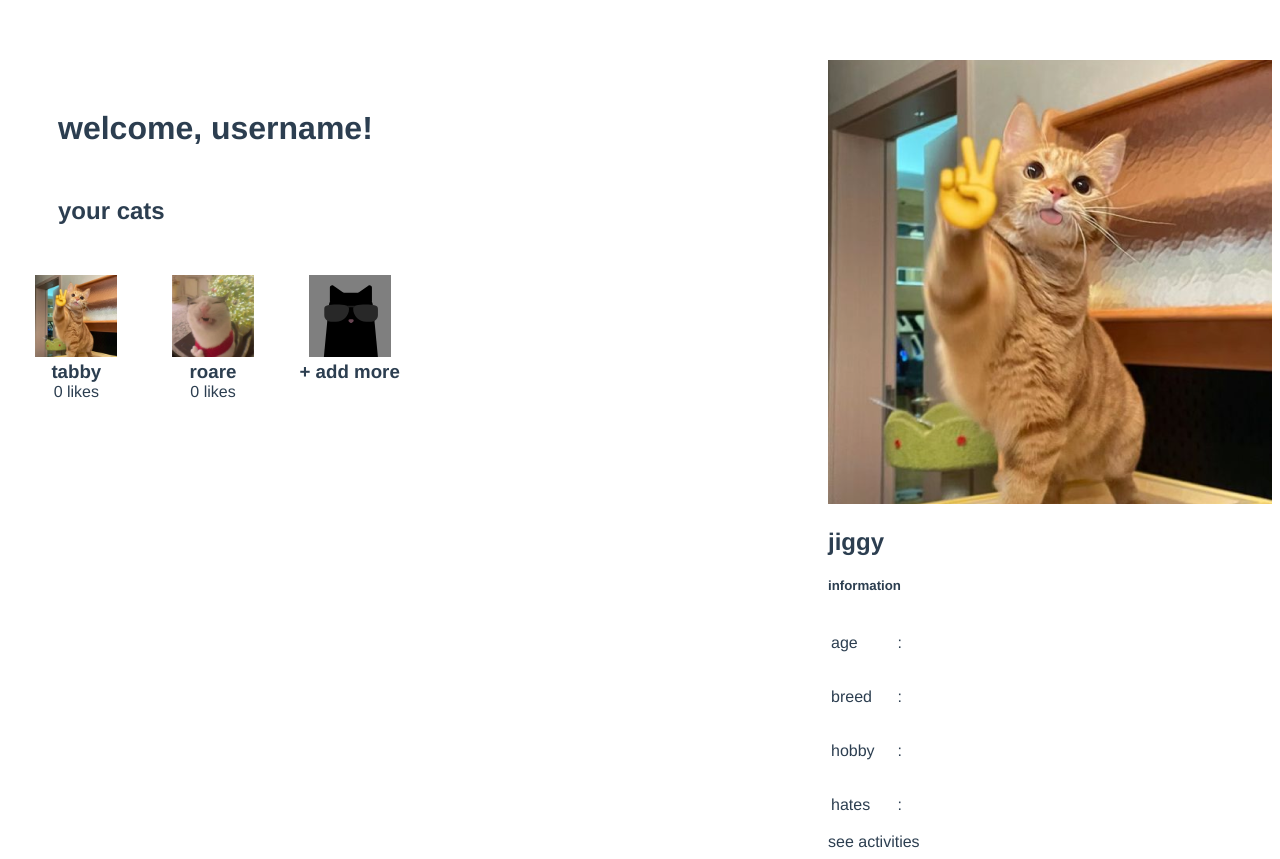
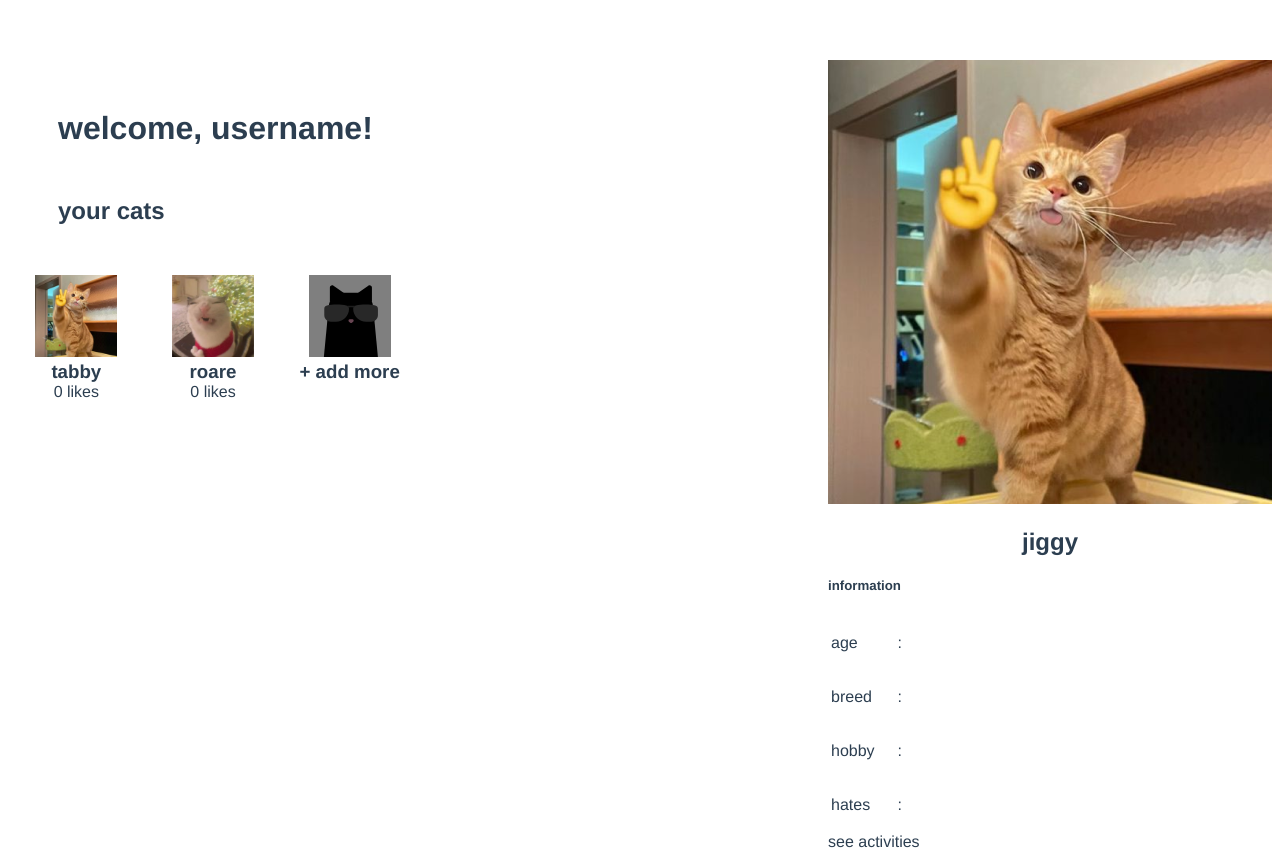
Before and after one commit to shaniashn/the-famous-cat, a Vue app: page /all-cats in a window 1280 px wide. Built offline with nearby package versions, Linux system fonts and the light colour scheme.

Commit message:
feat: add scoped style

```diff
--- a/src/PreviewCat.vue
+++ b/src/PreviewCat.vue
@@ -33,8 +33,13 @@ export default {
 }
 </script>
 
-<style>
+<style scoped>
+h2 {
+  text-align: center;
+}
+
 .preview-container {
+  width: 100%;
   text-align: start;
 }
 
```
